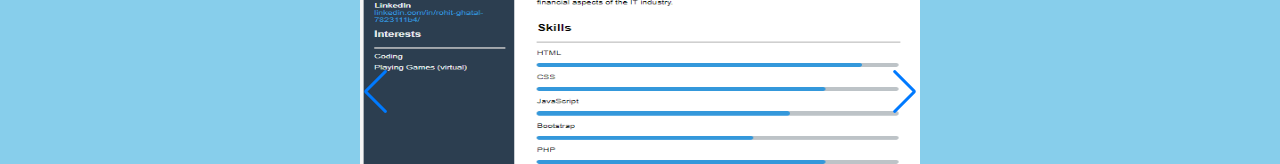
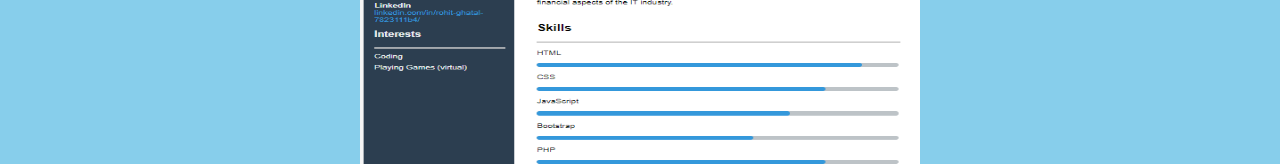
Before and after one commit to rohitghatal1/CVMaker-ReactJS, a React (Create React App) app: page / in a window 1280 px wide. Shown: the part 1586-1750 px from the top of the page. Built offline with nearby package versions, Linux system fonts and the light colour scheme.

Commit message:
added styled for template

```diff
--- a/src/components/Templates.js
+++ b/src/components/Templates.js
@@ -13,11 +13,14 @@ export default function Templates() {
         <p>An outstanding resume opens the door. A great interview seals the deal</p>
         <div className="templateContainer">
           <Swiper
-            // spaceBetween={30}
+            spaceBetween={0}
             slidesPerView = {1}
             loop = {true}
             pagination = {{clickable: true}}
-            navigation = {true}
+            navigation = {{
+              nextEl: '.swiper-button-next',
+              prevEl: '.swiper-button-prev'
+            }}
           >
           {templateData.map((template) =>(
             <SwiperSlide key={template.id}>
--- a/src/components/navbar.css
+++ b/src/components/navbar.css
@@ -6,6 +6,7 @@ nav{
     top: 0;
     left: 0;
     width: 100%;
+    z-index: 1;
 }
 
 .navbar{
--- a/src/components/templates.css
+++ b/src/components/templates.css
@@ -1,12 +1,14 @@
-.templatesSection{
+.templatesSection {
     background-color: skyblue;
     padding: 1rem;
     text-align: center;
+    z-index: 3;
 }
 
 .templatesSection h2{
     font-size: 2rem;
 }
+
 .templatesSection h2>span{
     color: #1a1a7d;
 }
@@ -18,11 +20,14 @@
 }
 
 .templateContainer{
+    position: relative;
+    width: 80%;
     display: flex;
     justify-content: center;
     align-items: center;
-    width: 100%;
+    margin: 0 auto;
 }
+
 .templateCard{
     padding: 0.5rem;
     height: 40rem;
@@ -33,3 +38,23 @@
     width: 100%;
     height: 90%;
 }
+
+
+.swiper-button-prev,
+.swiper-button-next{
+    color: blue;
+
+    position: absolute;
+    top: 50%;
+    transform: translate(-50%);
+    width: 44px;
+    height: 44px;
+}
+
+.swiper-button-prev{
+    left: -50px;
+}
+
+.swiper-button-next{
+    right: -50px;
+}
```
